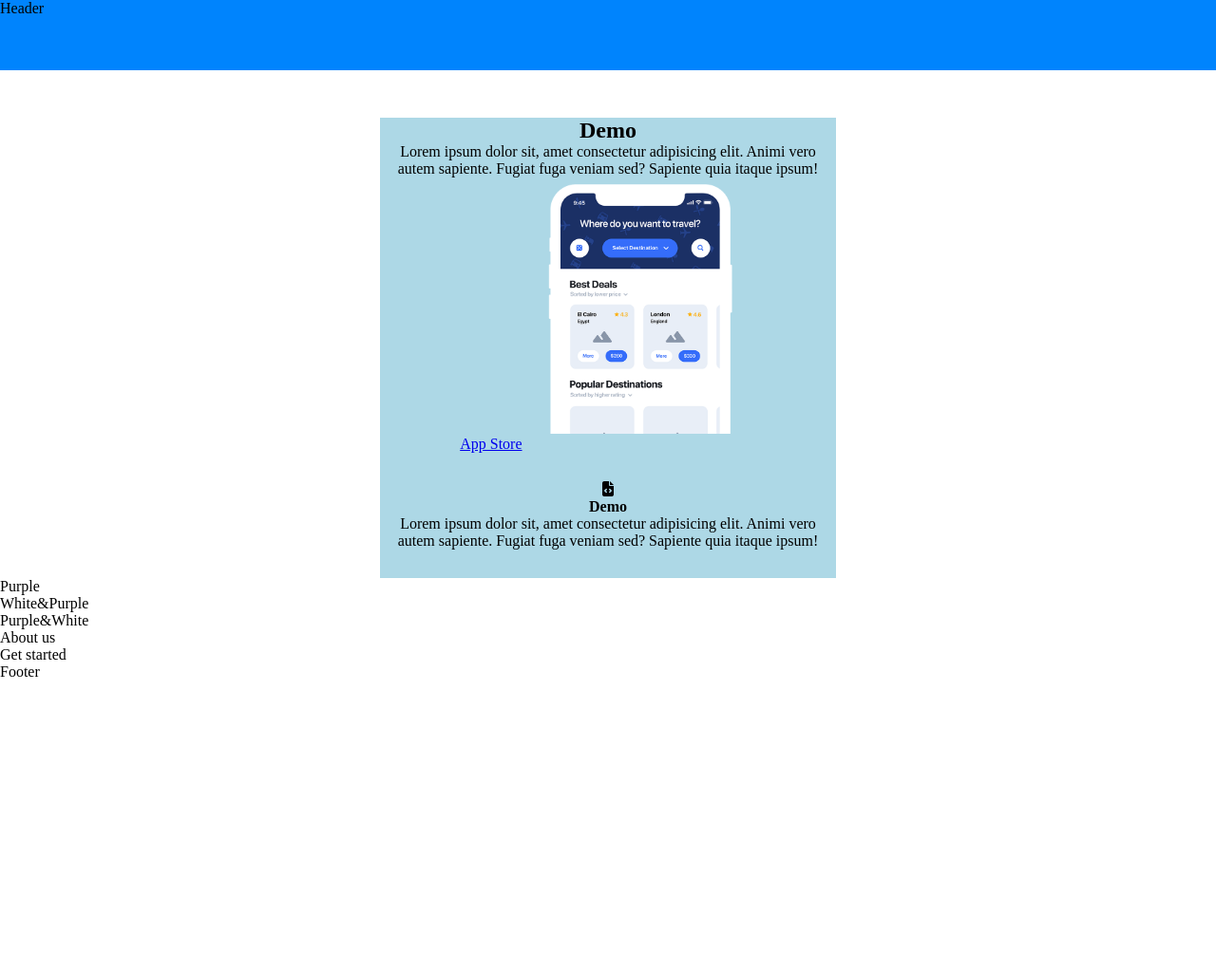
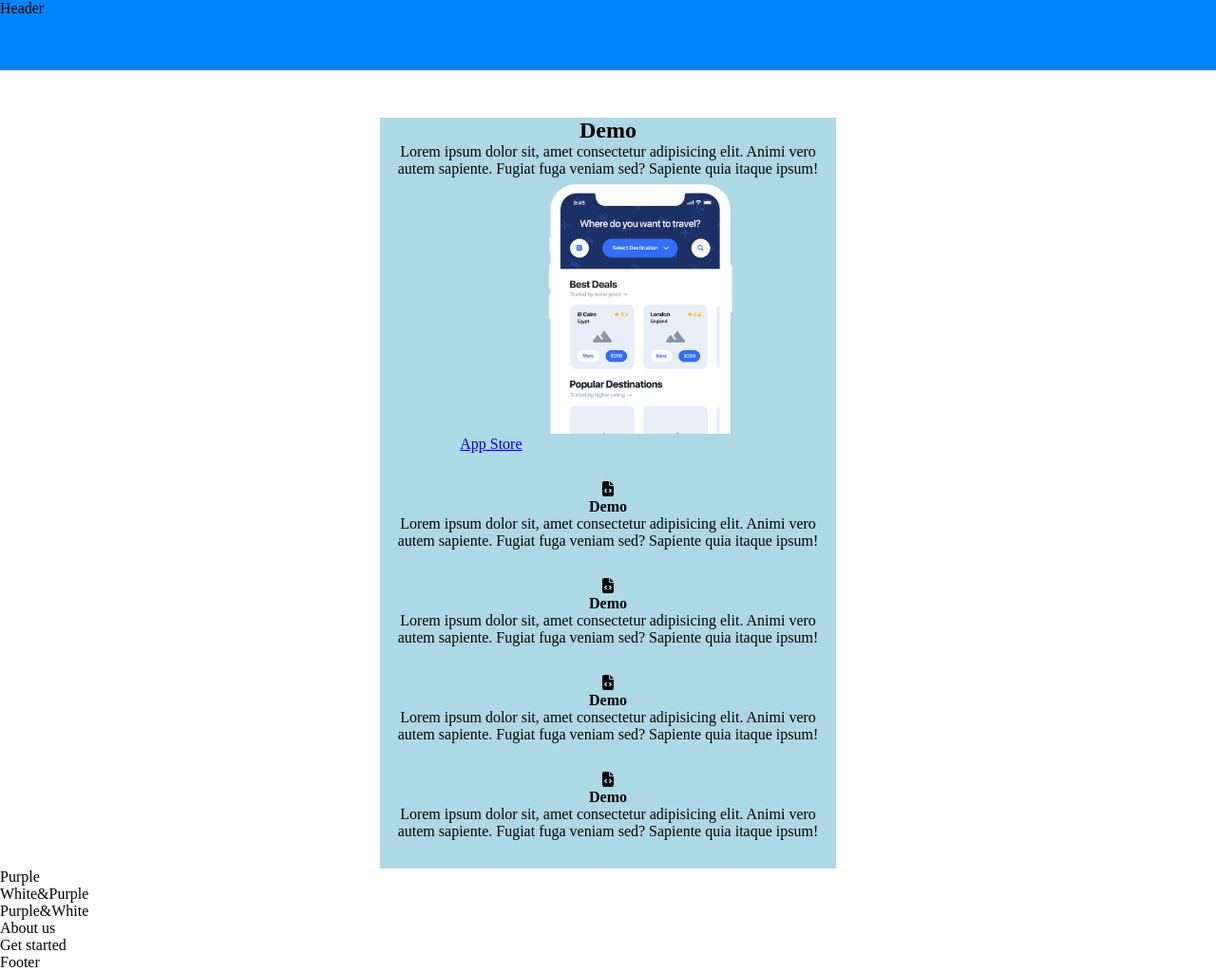
Before and after one commit to FRJess/htmlcss-responsive-layout, a plain HTML site: page index.html in a window 1280 px wide. Shown: the whole page at 95% size. Before the commit the page ends 800 px from the top, so only its background shows below. Drawn offline with Linux system fonts and the light colour scheme.

Commit message:
[add] cards in demo section

```diff
--- a/index.html
+++ b/index.html
@@ -31,6 +31,31 @@
               <h4>Demo</h4>
               <p>Lorem ipsum dolor sit, amet consectetur adipisicing elit. Animi vero autem sapiente. Fugiat fuga veniam sed? Sapiente quia itaque ipsum!</p>
             </div>
+          </div>
+
+          <div class="col">
+            <div class="card">
+              <i class="fa-solid fa-file-code"></i>
+              <h4>Demo</h4>
+              <p>Lorem ipsum dolor sit, amet consectetur adipisicing elit. Animi vero autem sapiente. Fugiat fuga veniam sed? Sapiente quia itaque ipsum!</p>
+            </div>
+          </div>
+
+          <div class="col">
+            <div class="card">
+              <i class="fa-solid fa-file-code"></i>
+              <h4>Demo</h4>
+              <p>Lorem ipsum dolor sit, amet consectetur adipisicing elit. Animi vero autem sapiente. Fugiat fuga veniam sed? Sapiente quia itaque ipsum!</p>
+            </div>
+          </div>
+
+          <div class="col">
+            <div class="card">
+              <i class="fa-solid fa-file-code"></i>
+              <h4>Demo</h4>
+              <p>Lorem ipsum dolor sit, amet consectetur adipisicing elit. Animi vero autem sapiente. Fugiat fuga veniam sed? Sapiente quia itaque ipsum!</p>
+            </div>
+          </div>
         </div>
       </div>
     </section>
```
